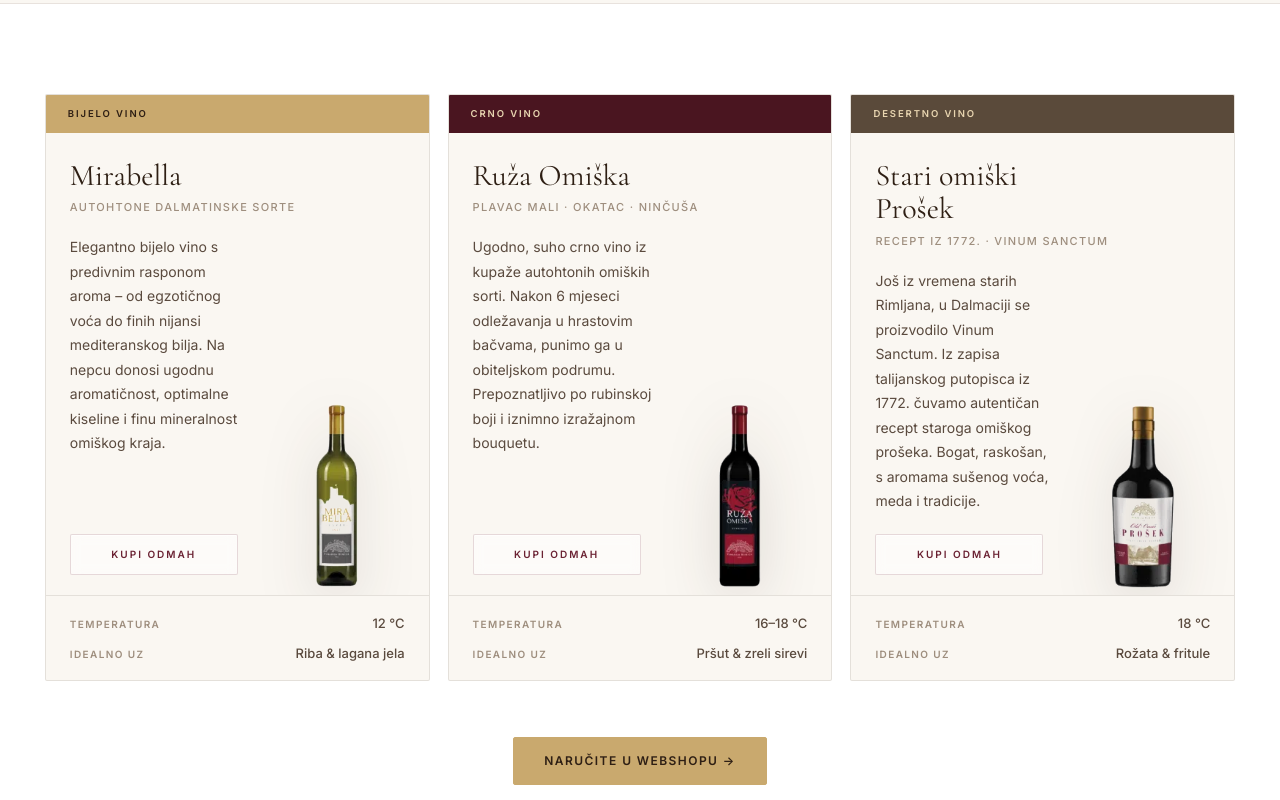
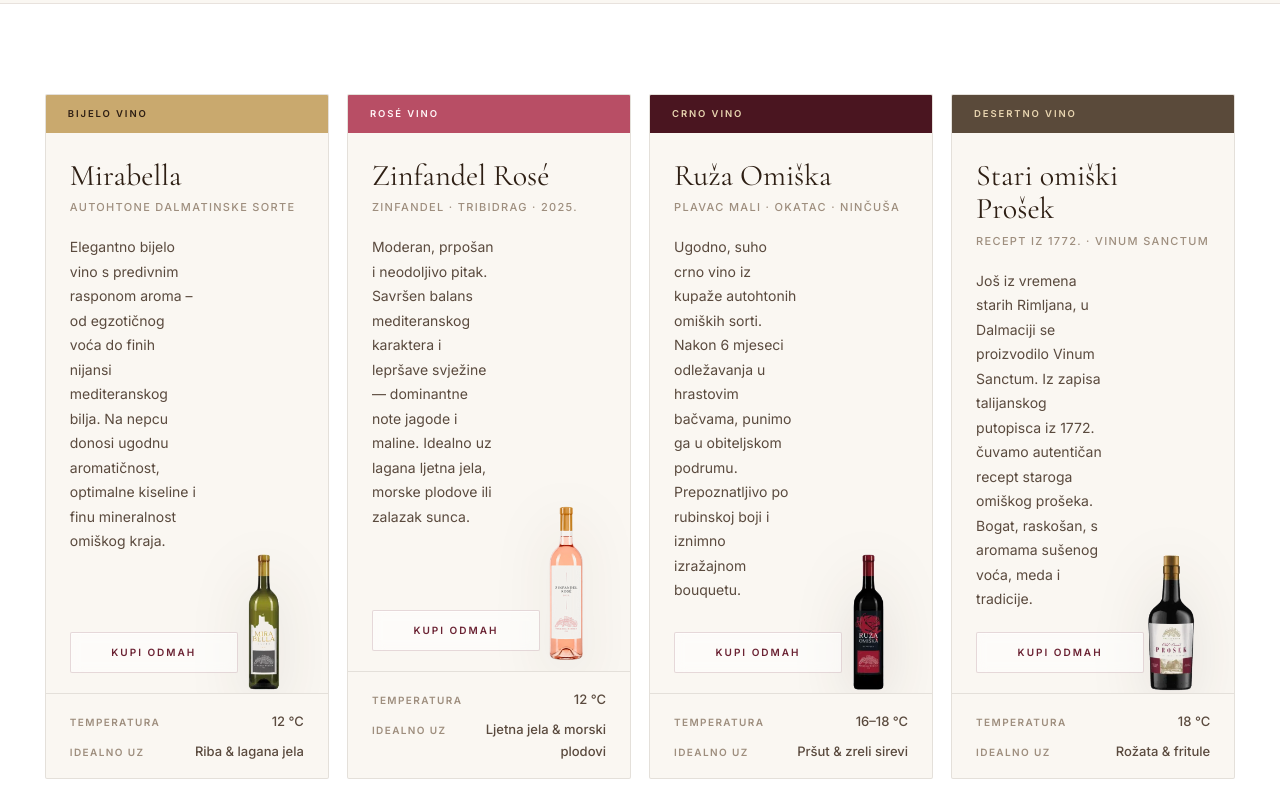
Before and after one commit to bepoizdrzi/Marko-Gude, a website: page index.html in a window 1280 px wide. Shown: the part 6780-7580 px from the top of the page. Drawn offline with nearby package versions, Linux system fonts and the light colour scheme.

Commit message:
sladoled

```diff
--- a/css/style.css
+++ b/css/style.css
@@ -1138,14 +1138,21 @@
 
 .wines__grid {
   display: grid;
-  grid-template-columns: repeat(3, 1fr);
+  grid-template-columns: repeat(2, 1fr);
   gap: 18px;
+}
+
+@media (min-width: 1280px) {
+  .wines__grid {
+    grid-template-columns: repeat(4, 1fr);
+  }
 }
 
 /* Stagger animation */
 .wines__grid .wcard:nth-child(1) { transition-delay: 0ms; }
 .wines__grid .wcard:nth-child(2) { transition-delay: 90ms; }
 .wines__grid .wcard:nth-child(3) { transition-delay: 180ms; }
+.wines__grid .wcard:nth-child(4) { transition-delay: 270ms; }
 
 .wcard {
   background: var(--cream);
@@ -1298,13 +1305,15 @@
   text-align: right;
 }
 
-/* Wine card bottle cutouts (Mirabella, Ruža Omiška, Prošek) */
+/* Wine card bottle cutouts */
 .wcard--mirabella .wcard__body,
+.wcard--rose .wcard__body,
 .wcard--ruza .wcard__body,
 .wcard--prosek .wcard__body {
   position: relative;
   overflow: hidden;
   background: var(--cream);
+  min-height: 340px;
 }
 
 .wcard__bottle {
@@ -1335,6 +1344,10 @@
 .wcard--mirabella .wcard__region,
 .wcard--mirabella .wcard__desc,
 .wcard--mirabella .wcard__buy,
+.wcard--rose .wcard__name,
+.wcard--rose .wcard__region,
+.wcard--rose .wcard__desc,
+.wcard--rose .wcard__buy,
 .wcard--ruza .wcard__name,
 .wcard--ruza .wcard__region,
 .wcard--ruza .wcard__desc,
@@ -1348,10 +1361,15 @@
 }
 
 .wcard--mirabella .wcard__desc,
+.wcard--rose .wcard__desc,
 .wcard--ruza .wcard__desc,
 .wcard--prosek .wcard__desc {
   max-width: 54%;
   margin-bottom: 16px;
+}
+
+.wcard--rose .wcard__bottle {
+  bottom: 6px;
 }
 
 .wines__cta {
--- a/index.html
+++ b/index.html
@@ -630,6 +630,40 @@
             </div>
           </article>
 
+          <article class="wcard wcard--rose reveal" role="listitem" data-i18n-aria="wcard.rose.aria">
+            <div class="wcard__type wcard__type--rose" data-i18n="wcard.roseType">Rosé vino</div>
+            <div class="wcard__body">
+              <figure class="wcard__bottle" aria-hidden="true">
+                <img
+                  src="images/zinfandel-rose-bottle-cutout.png?v=3"
+                  alt=""
+                  class="wcard__bottle-img"
+                  width="400"
+                  height="800"
+                  decoding="async"
+                >
+              </figure>
+              <h3 class="wcard__name">Zinfandel Rosé</h3>
+              <p class="wcard__region" data-i18n="wcard.rose.region">Zinfandel · Tribidrag · 2025.</p>
+              <p class="wcard__desc" data-i18n="wcard.rose.desc">
+                Moderan, prpošan i neodoljivo pitak. Savršen balans mediteranskog
+                karaktera i lepršave svježine — dominantne note jagode i maline.
+                Idealno uz lagana ljetna jela, morske plodove ili zalazak sunca.
+              </p>
+              <a href="#" class="wcard__buy js-shop-link" data-i18n="wcard.buy">Kupi odmah</a>
+            </div>
+            <div class="wcard__foot">
+              <div class="wcard__foot-row">
+                <span class="wcard__foot-label" data-i18n="label.temp">Temperatura</span>
+                <span class="wcard__foot-val">12 °C</span>
+              </div>
+              <div class="wcard__foot-row">
+                <span class="wcard__foot-label" data-i18n="label.pairing">Idealno uz</span>
+                <span class="wcard__foot-val" data-i18n="wcard.rose.pairing">Ljetna jela &amp; morski plodovi</span>
+              </div>
+            </div>
+          </article>
+
           <article class="wcard wcard--ruza reveal" role="listitem" data-i18n-aria="wcard.ruza.aria">
             <div class="wcard__type wcard__type--red" data-i18n="wcard.red">Crno vino</div>
             <div class="wcard__body">
--- a/js/i18n.js
+++ b/js/i18n.js
@@ -72,6 +72,7 @@
     'wines.tribidrag.pairing': 'Crveno meso & pašticada',
 
     'wcard.white': 'Bijelo vino',
+    'wcard.roseType': 'Rosé vino',
     'wcard.red': 'Crno vino',
     'wcard.dessert': 'Desertno vino',
     'wcard.notes.aria': 'Aromatski profil',
@@ -83,6 +84,10 @@
     'wcard.mirabella.n2': 'Mediteransko bilje',
     'wcard.mirabella.n3': 'Fina mineralnost',
     'wcard.mirabella.pairing': 'Riba & lagana jela',
+    'wcard.rose.aria': 'Zinfandel Rosé – rosé vino',
+    'wcard.rose.region': 'Zinfandel · Tribidrag · 2025.',
+    'wcard.rose.desc': 'Moderan, prpošan i neodoljivo pitak. Savršen balans mediteranskog karaktera i lepršave svježine — dominantne note jagode i maline. Idealno uz lagana ljetna jela, morske plodove ili zalazak sunca.',
+    'wcard.rose.pairing': 'Ljetna jela & morski plodovi',
     'wcard.ruza.aria': 'Ruža Omiška – crno vino',
     'wcard.ruza.region': 'Plavac Mali · Okatac · Ninčuša',
     'wcard.ruza.desc': 'Ugodno, suho crno vino iz kupaže autohtonih omiških sorti. Nakon 6 mjeseci odležavanja u hrastovim bačvama, punimo ga u obiteljskom podrumu. Prepoznatljivo po rubinskoj boji i iznimno izražajnom bouquetu.',
@@ -346,6 +351,7 @@
     'wines.tribidrag.pairing': 'Red meat & pašticada',
 
     'wcard.white': 'White wine',
+    'wcard.roseType': 'Rosé wine',
     'wcard.red': 'Red wine',
     'wcard.dessert': 'Dessert wine',
     'wcard.notes.aria': 'Aromatic profile',
@@ -357,6 +363,10 @@
     'wcard.mirabella.n2': 'Mediterranean herbs',
     'wcard.mirabella.n3': 'Fine minerality',
     'wcard.mirabella.pairing': 'Fish & light dishes',
+    'wcard.rose.aria': 'Zinfandel Rosé – rosé wine',
+    'wcard.rose.region': 'Zinfandel · Tribidrag · 2025',
+    'wcard.rose.desc': 'Modern, lively and irresistibly drinkable. A perfect balance of Mediterranean character and breezy freshness — dominant strawberry and raspberry notes. Ideal with light summer dishes, seafood or sunset.',
+    'wcard.rose.pairing': 'Summer dishes & seafood',
     'wcard.ruza.aria': 'Ruža Omiška – red wine',
     'wcard.ruza.region': 'Plavac Mali · Okatac · Ninčuša',
     'wcard.ruza.desc': 'A pleasant, dry red wine from a blend of indigenous Omiš varieties. After 6 months of ageing in oak barrels, we bottle it in our family cellar. Recognisable by its ruby colour and exceptionally expressive bouquet.',
```
Also changed, not shown: images/zinfandel-rose-bottle-cutout.png (added), 1 other file.
